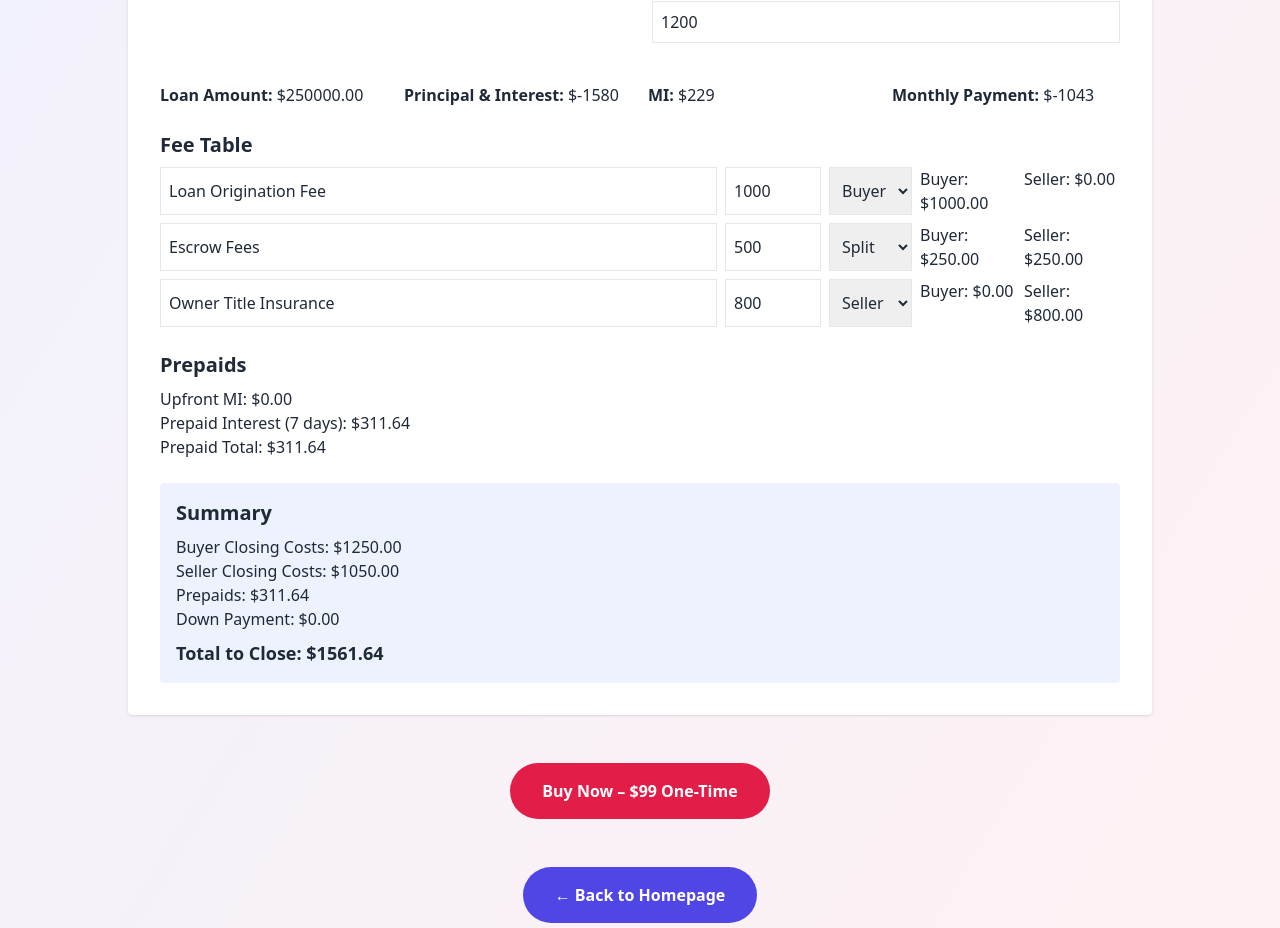
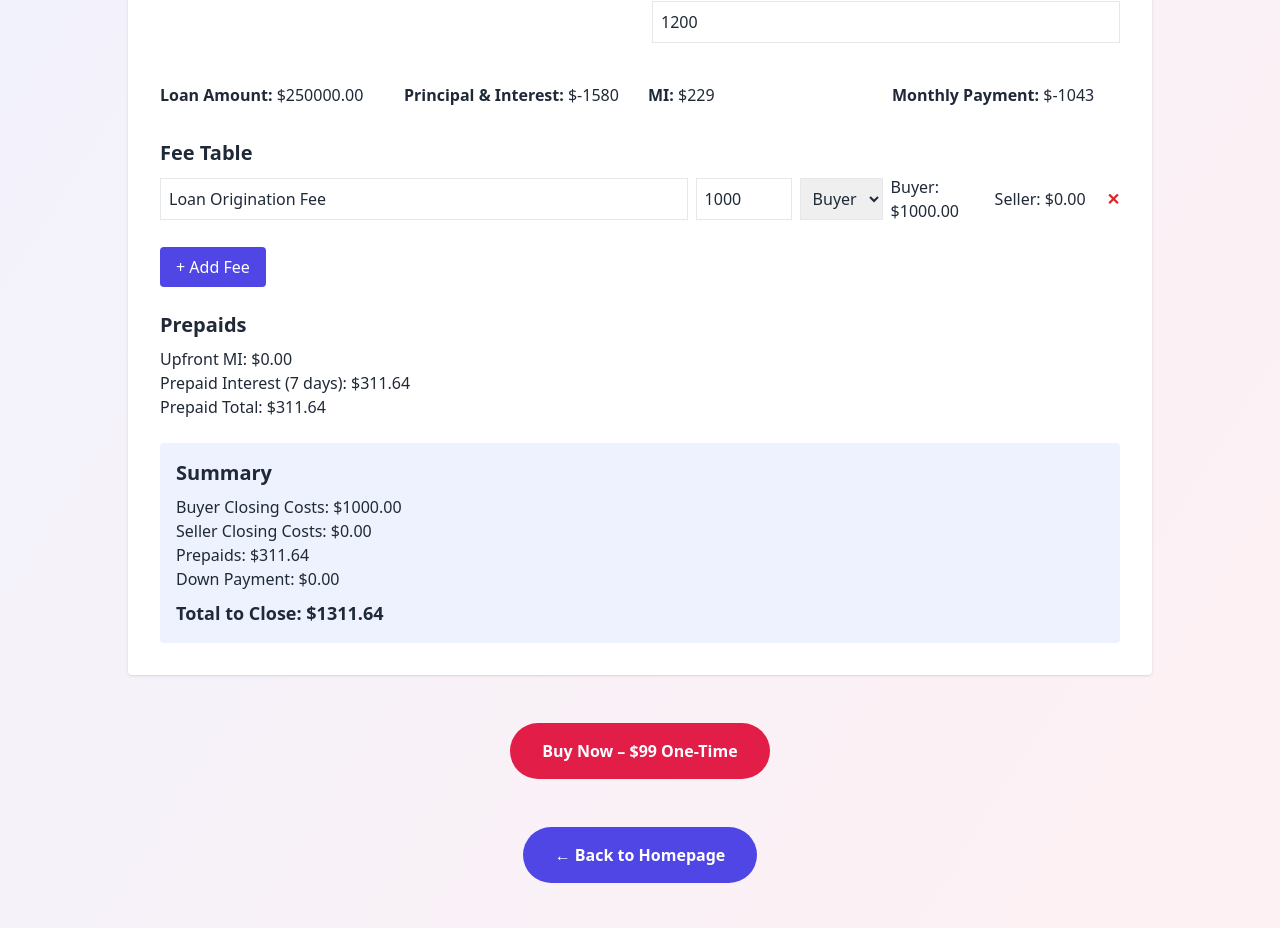
Before and after one commit to VistonPro/VistonPro-site, a React (Vite) app: page /pro-tools in a window 1280 px wide. Shown: the part 913-1841 px from the top of the page. Built offline with nearby package versions, Linux system fonts and the light colour scheme.

Commit message:
Full ClosingCostApp with Add/Remove fee rows

```diff
--- a/src/ClosingCostApp.jsx
+++ b/src/ClosingCostApp.jsx
@@ -1,12 +1,14 @@
 import React, { useState } from "react";
 
 export default function ClosingCostApp() {
+  // === Deal & Agent Info ===
   const [preparedFor, setPreparedFor] = useState("");
   const [agentName, setAgentName] = useState("");
   const [company, setCompany] = useState("");
   const [date, setDate] = useState("");
   const [logo, setLogo] = useState(null);
 
+  // === Loan Inputs ===
   const [salesPrice, setSalesPrice] = useState(250000);
   const [downPaymentPercent, setDownPaymentPercent] = useState(0);
   const [vaFeePercent, setVaFeePercent] = useState(0);
@@ -16,12 +18,12 @@ export default function ClosingCostApp() {
   const [annualTaxes, setAnnualTaxes] = useState(2500);
   const [annualInsurance, setAnnualInsurance] = useState(1200);
 
+  // === Loan Math ===
   const downPayment = salesPrice * (downPaymentPercent / 100);
   const vaFundingFee = salesPrice * (vaFeePercent / 100);
   const fhaMortgageIns = salesPrice * (fhaFeePercent / 100);
   const loanAmount = salesPrice - downPayment + vaFundingFee + fhaMortgageIns;
 
-  // PMT formula
   const pmt = (rate, nper, pv) => {
     const r = rate / 12 / 100;
     return (r * -pv) / (1 - Math.pow(1 + r, -nper));
@@ -37,15 +39,24 @@ export default function ClosingCostApp() {
   const monthlyTaxes = Math.round(annualTaxes / 12);
   const monthlyPayment = principalAndInterest + mortgageInsurance + monthlyInsurance + monthlyTaxes;
 
+  // === Fee Table (Add/Remove Rows) ===
   const [fees, setFees] = useState([
     { desc: "Loan Origination Fee", cost: 1000, paidBy: "Buyer" },
-    { desc: "Escrow Fees", cost: 500, paidBy: "Split" },
-    { desc: "Owner Title Insurance", cost: 800, paidBy: "Seller" },
   ]);
 
   const updateFee = (index, field, value) => {
     const updated = [...fees];
     updated[index][field] = field === "cost" ? parseFloat(value) || 0 : value;
+    setFees(updated);
+  };
+
+  const addFee = () => {
+    setFees([...fees, { desc: "New Fee", cost: 0, paidBy: "Buyer" }]);
+  };
+
+  const removeFee = (index) => {
+    const updated = [...fees];
+    updated.splice(index, 1);
     setFees(updated);
   };
 
@@ -59,9 +70,9 @@ export default function ClosingCostApp() {
   const totalBuyerCosts = fees.reduce((sum, fee) => sum + getBuyerSellerAmounts(fee)[0], 0);
   const totalSellerCosts = fees.reduce((sum, fee) => sum + getBuyerSellerAmounts(fee)[1], 0);
 
-  // Prepaids example
+  // === Prepaids ===
   const upfrontMI = fhaMortgageIns;
-  const prepaidInterest = (loanAmount * (interestRate / 100) / 365) * 7; // Example 7 days
+  const prepaidInterest = (loanAmount * (interestRate / 100) / 365) * 7; // Example: 7 days
   const prepaidTotal = upfrontMI + prepaidInterest;
 
   const totalToClose = downPayment + totalBuyerCosts + prepaidTotal;
@@ -70,6 +81,7 @@ export default function ClosingCostApp() {
     <div className="max-w-5xl mx-auto p-8 bg-white rounded shadow">
       <h1 className="text-3xl font-bold mb-4 text-indigo-700">Buyer's Estimated Closing Costs</h1>
 
+      {/* === Agent & Deal Info === */}
       <div className="grid grid-cols-1 md:grid-cols-2 gap-6 mb-8">
         <div>
           <label>Prepared For</label>
@@ -104,6 +116,7 @@ export default function ClosingCostApp() {
         </div>
       </div>
 
+      {/* === Loan Summary === */}
       <div className="grid grid-cols-2 md:grid-cols-4 gap-4 mb-6">
         <div><strong>Loan Amount:</strong> ${loanAmount.toFixed(2)}</div>
         <div><strong>Principal & Interest:</strong> ${principalAndInterest}</div>
@@ -111,9 +124,10 @@ export default function ClosingCostApp() {
         <div><strong>Monthly Payment:</strong> ${monthlyPayment}</div>
       </div>
 
-      <h2 className="text-xl font-bold mb-2">Fee Table</h2>
+      {/* === Fee Table === */}
+      <h2 className="text-xl font-bold mb-2 mt-8">Fee Table</h2>
       {fees.map((fee, idx) => (
-        <div key={idx} className="flex gap-2 mb-2">
+        <div key={idx} className="flex gap-2 mb-2 items-center">
           <input value={fee.desc} onChange={e => updateFee(idx, "desc", e.target.value)} className="flex-1 border p-2" />
           <input type="number" value={fee.cost} onChange={e => updateFee(idx, "cost", e.target.value)} className="w-24 border p-2" />
           <select value={fee.paidBy} onChange={e => updateFee(idx, "paidBy", e.target.value)} className="border p-2">
@@ -123,9 +137,17 @@ export default function ClosingCostApp() {
           </select>
           <div className="w-24">Buyer: ${getBuyerSellerAmounts(fee)[0].toFixed(2)}</div>
           <div className="w-24">Seller: ${getBuyerSellerAmounts(fee)[1].toFixed(2)}</div>
+          <button onClick={() => removeFee(idx)} className="text-red-600 font-bold ml-2">✕</button>
         </div>
       ))}
+      <button
+        onClick={addFee}
+        className="bg-indigo-600 text-white px-4 py-2 rounded hover:bg-indigo-700 mt-4"
+      >
+        + Add Fee
+      </button>
 
+      {/* === Prepaids === */}
       <div className="my-6">
         <h2 className="text-xl font-bold mb-2">Prepaids</h2>
         <div>Upfront MI: ${upfrontMI.toFixed(2)}</div>
@@ -133,6 +155,7 @@ export default function ClosingCostApp() {
         <div>Prepaid Total: ${prepaidTotal.toFixed(2)}</div>
       </div>
 
+      {/* === Totals === */}
       <div className="p-4 bg-indigo-50 rounded">
         <h2 className="text-xl font-bold mb-2">Summary</h2>
         <div>Buyer Closing Costs: ${totalBuyerCosts.toFixed(2)}</div>
@@ -144,4 +167,3 @@ export default function ClosingCostApp() {
     </div>
   );
 }
-// force rebuild
```
